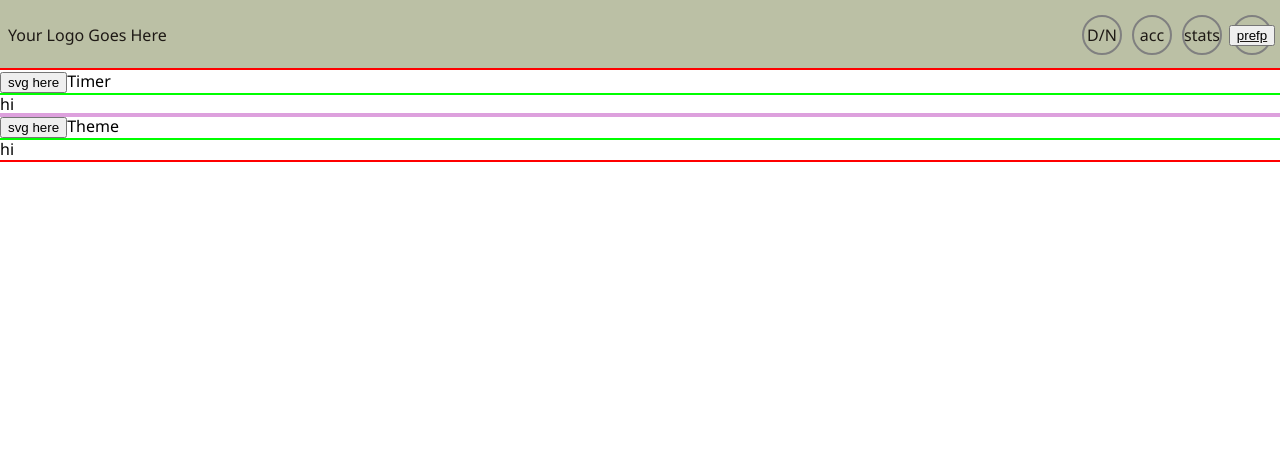
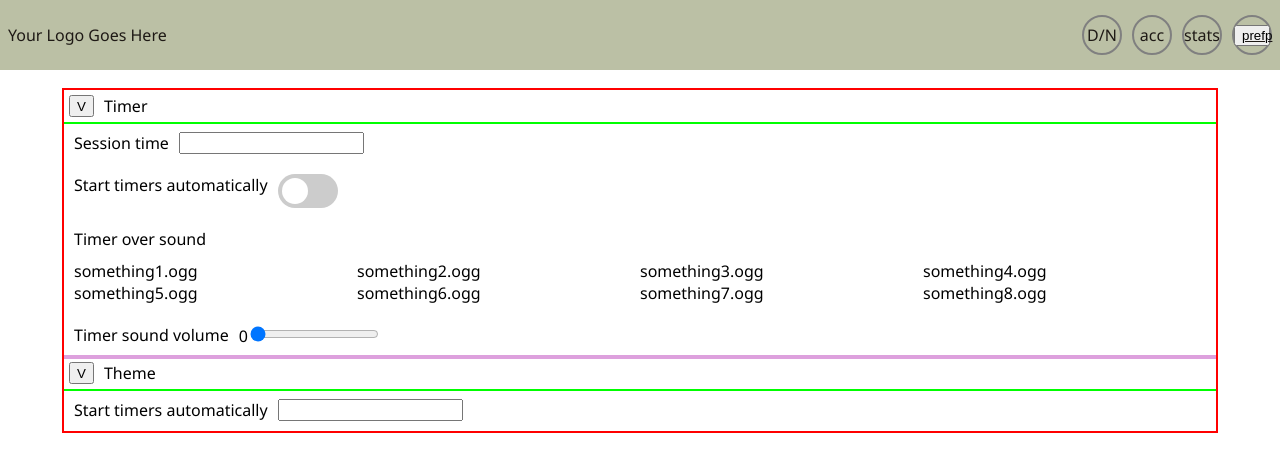
Before and after one commit to sprite-enjoyer/timer-app, a React (Vite) app in the folder client/: page /settings in a window 1280 px wide. Shown: the top 472 px of the page. Built offline with nearby package versions, Linux system fonts and the light colour scheme.

Commit message:
added settings Timer config markup

```diff
--- a/client/src/pages/Settings/AccordionItem/AccordionItem.module.scss
+++ b/client/src/pages/Settings/AccordionItem/AccordionItem.module.scss
@@ -4,4 +4,7 @@
 
 .title-box {
   outline: 2px solid lime;
+  padding: 5px;
+  display: flex;
+  gap: 10px;
 }
--- a/client/src/pages/Settings/AccordionItem/AccordionItem.tsx
+++ b/client/src/pages/Settings/AccordionItem/AccordionItem.tsx
@@ -13,7 +13,7 @@ const AccordionItem = ({ title, children }: AccordionItemProps) => {
   return (
     <div className={styles.container}>
       <div className={styles["title-box"]}>
-        <button onClick={handleClick}>svg here</button>
+        <button onClick={handleClick}>V</button>
         <span>{title}</span>
       </div>
       {showContent && children}
--- a/client/src/pages/Settings/Settings.module.scss
+++ b/client/src/pages/Settings/Settings.module.scss
@@ -0,0 +1,19 @@
+@mixin settingStandard($flexDirection: row) {
+  display: flex;
+  flex-direction: $flexDirection;
+  padding: 10px;
+  display: flex;
+  gap: 10px;
+}
+
+.setting-standard {
+  @include settingStandard();
+}
+
+.setting-vertical {
+  @include settingStandard(column);
+}
+
+.container {
+  padding: 20px max(50px, 5vw);
+}
--- a/client/src/pages/Settings/Settings.tsx
+++ b/client/src/pages/Settings/Settings.tsx
@@ -1,15 +1,52 @@
 import Accordion from "./Accordion/Accordion";
 import AccordionItem from "./AccordionItem/AccordionItem";
+import styles from "./Settings.module.scss";
+import Switch from "../../components/Switch/Switch";
+import SelectionGrid from "../../components/SelectionGrid/SelectionGrid";
+import Slider from "../../components/Slider/Slider";
 
 const Settings = () => {
   return (
-    <div>
+    <div className={styles.container}>
       <Accordion>
         <AccordionItem title="Timer">
-          <div>hi</div>
+          <>
+            <div className={styles["setting-standard"]}>
+              <div>Session time</div>
+              <input />
+            </div>
+            <div className={styles["setting-standard"]}>
+              <div>Start timers automatically</div>
+              <Switch inputProps={{}} />
+            </div>
+            <div className={styles["setting-vertical"]}>
+              <div>Timer over sound</div>
+              <SelectionGrid
+                titles={[
+                  "something1.ogg",
+                  "something2.ogg",
+                  "something3.ogg",
+                  "something4.ogg",
+                  "something5.ogg",
+                  "something6.ogg",
+                  "something7.ogg",
+                  "something8.ogg",
+                ]}
+              />
+            </div>
+            <div className={styles["setting-standard"]}>
+              <div>Timer sound volume</div>
+              <Slider />
+            </div>
+          </>
         </AccordionItem>
         <AccordionItem title="Theme">
-          <div>hi</div>
+          <>
+            <div className={styles["setting-standard"]}>
+              <div>Start timers automatically</div>
+              <input />
+            </div>
+          </>
         </AccordionItem>
       </Accordion>
     </div>
--- a/client/src/styles/globals.css
+++ b/client/src/styles/globals.css
@@ -1,5 +1,8 @@
-@import url('https://fonts.googleapis.com/css2?family=Noto+Sans:wght@200;400;600;800&display=swap');
+@import url("https://fonts.googleapis.com/css2?family=Noto+Sans:wght@200;400;600;800&display=swap");
 
+* {
+  min-width: 0;
+}
 
 :root {
   --transition-time: 5s;
@@ -8,7 +11,7 @@
   --primary: #ff5900;
   --secondary: #bbc0a5;
   --accent: #bc19c8;
-  font-family: 'Noto Sans', sans-serif;
+  font-family: "Noto Sans", sans-serif;
 }
 
 .page {
```
